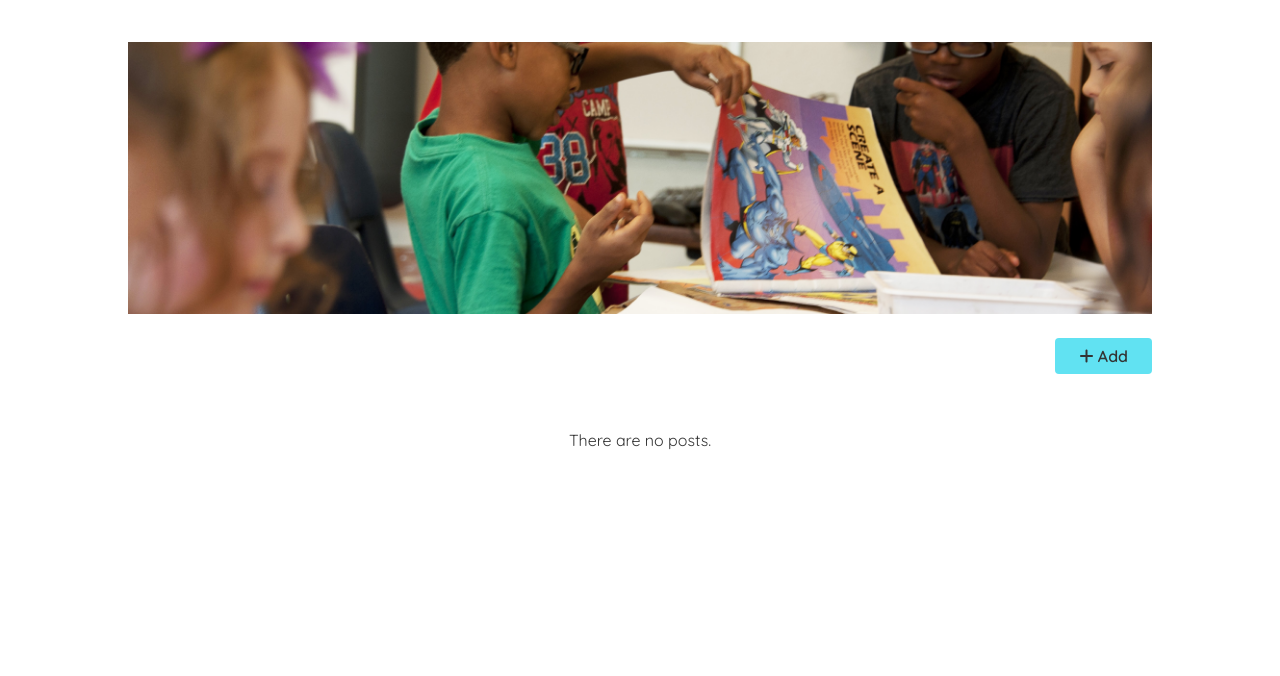
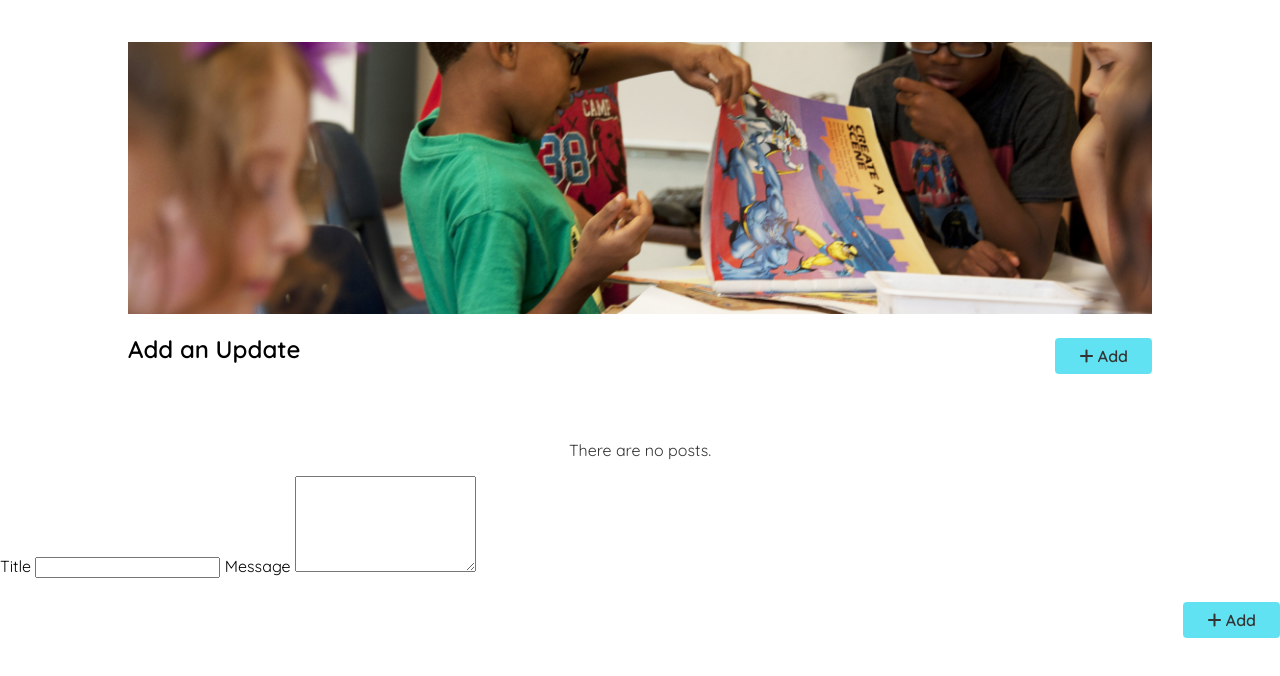
Before and after one commit to marissalortega/ajax-project, a website: page index.html in a window 1280 px wide. Shown: the part 70-746 px from the top of the page. Drawn offline with Linux system fonts and the light colour scheme; no server answers.

Commit message:
started to make the form for the feed entries.

```diff
--- a/css/styles.css
+++ b/css/styles.css
@@ -145,8 +145,24 @@ button {
   object-fit: cover;
 }
 
+.feed-header-div {
+  display: flex;
+}
+
+.feed-h2 {
+  display: inline-block;
+  font-style: normal;
+  font-weight: 600;
+  font-size: 24px;
+}
+
 .button-div {
   text-align: right;
+}
+
+.feed-button-div {
+  display: inline-block;
+  margin-left: auto;
 }
 
 .add-post-button {
--- a/index.html
+++ b/index.html
@@ -66,13 +66,30 @@
       <div class="main-image">
         <img src="images/classroom1.jpg" alt="Classroom">
       </div>
-      <div class="button-div">
-        <button class="add-post-button">
-          <i class="fa-solid fa-plus"></i>
-          Add
-        </button>
+      <div class="feed-header-div">
+        <h2 class="feed-h2">Add an Update</h2>
+        <div class="button-div feed-button-div">
+          <button class="add-post-button">
+            <i class="fa-solid fa-plus"></i>
+            Add
+          </button>
+        </div>
       </div>
       <p class="no-posts-p">There are no posts.</p>
+    </div>
+    <div class="update-form-div">
+      <form class="update-form">
+        <label for="title">Title</label>
+        <input type="text" id="title" name="title">
+        <label for="message">Message</label>
+        <textarea id="message" name="message" rows="6"></textarea>
+        <div class="button-div">
+          <button class="add-post-button">
+            <i class="fa-solid fa-plus"></i>
+            Add
+          </button>
+        </div>
+      </form>
     </div>
   </main>
   <script src="js/data.js"></script>
```
